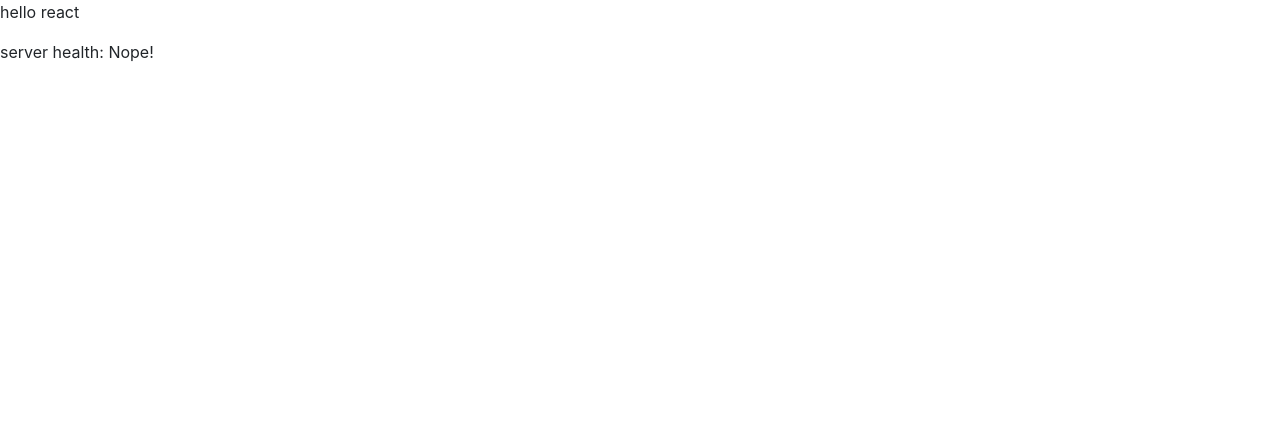
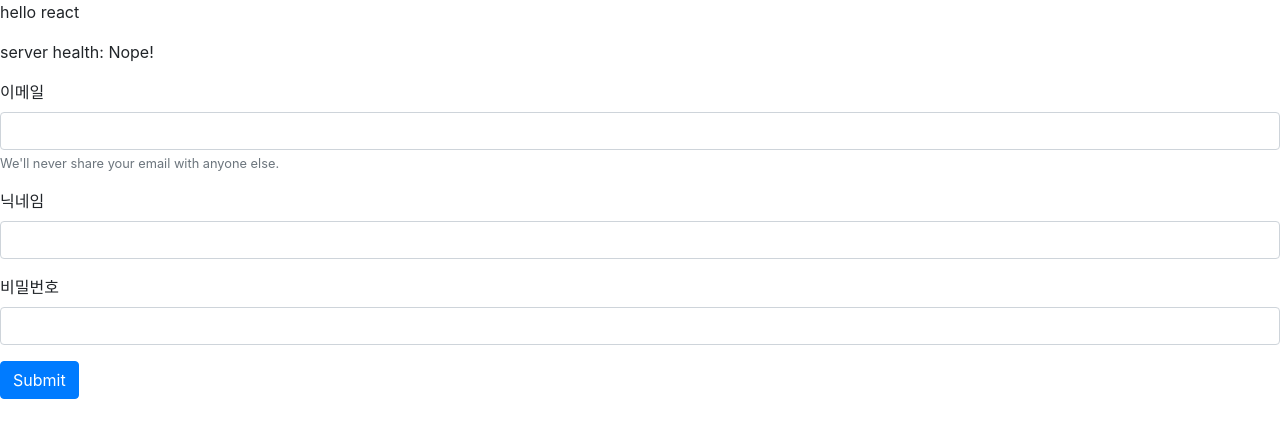
Before and after one commit to boomkim/plantmanager-front, a React (Create React App) app: page / in a window 1280 px wide. Shown: the top 438 px of the page. Built offline with nearby package versions, Linux system fonts and the light colour scheme; no server answers.

Commit message:
회원가입 폼 작성

```diff
--- a/src/App.js
+++ b/src/App.js
@@ -1,4 +1,6 @@
 import React, { Component } from 'react';
+
+import Register from './pages/Register'
 
 // import {
 //   BrowserRouter as Router,
@@ -35,6 +37,7 @@ class App extends Component {
         <div>
           <p>hello react</p>
           <p>server health: {isBackendHealthy ? "Healthy!" : "Nope!" }</p>
+          <Register/>
         </div>
     );
   }
--- /dev/null
+++ b/src/pages/Register.js
@@ -0,0 +1,82 @@
+import React, { Component } from 'react';
+
+import Form from 'react-bootstrap/Form';
+
+class Register extends Component {
+	constructor(props) {
+		super(props);
+		this.state = {
+			username: '',
+			password: '',
+			email: ''
+		}
+
+		this.handleInputChange = this.handleInputChange.bind(this);
+
+	}
+
+
+	componentDidMount() {
+
+	}
+
+	handleInputChange(event) {
+		const target = event.target;
+		const value = target.value;
+		const name = target.name;
+
+		this.setState({
+		  [name]: value
+		});
+	  }
+
+	render() {
+		return (
+			<div>
+				<Form>
+					<div className="form-group">
+						<label for="Email">이메일</label>
+						<input
+							name="email"
+							type="email"
+							className="form-control"
+							id="Email"
+							aria-describedby="emailHelp"
+							value={this.state.email}
+							onChange={this.handleInputChange}
+							/>
+						<small id="emailHelp" className="form-text text-muted">We'll never share your email with anyone else.</small>
+					</div>
+					<div className="form-group">
+						<label for="Username">닉네임</label>
+						<input
+							name="username"
+							type="text"
+							className="form-control"
+							id="Username"
+							value={this.state.username}
+							onChange={this.handleInputChange}/>
+					</div>
+					<div className="form-group">
+						<label for="Password">비밀번호</label>
+						<input
+							name="password"
+							type="password"
+							className="form-control"
+							id="Password"
+							value={this.state.password}
+							onChange={this.handleInputChange}
+							/>
+					</div>
+					<button type="submit" className="btn btn-primary">Submit</button>
+				</Form>
+			</div>
+		);
+	}
+}
+
+Register.propTypes = {
+
+};
+
+export default Register;
```
